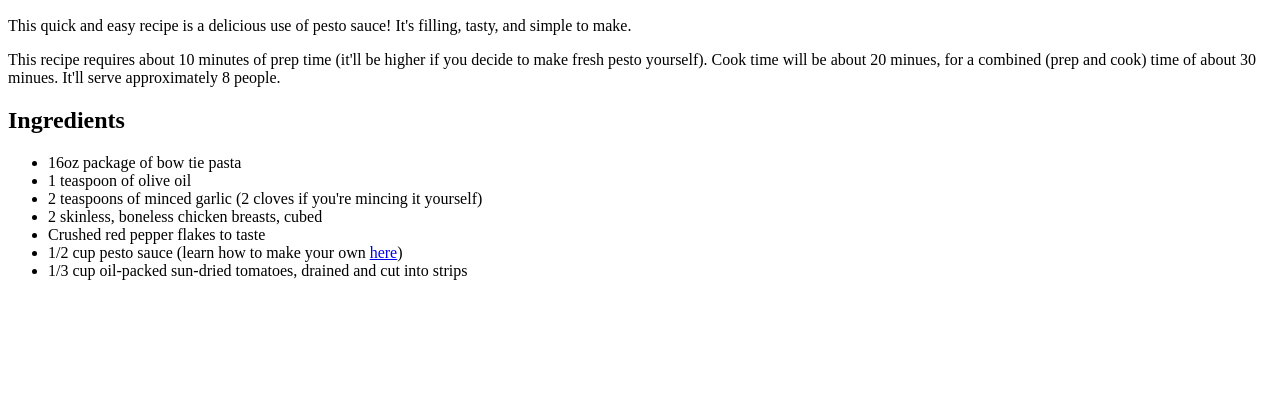
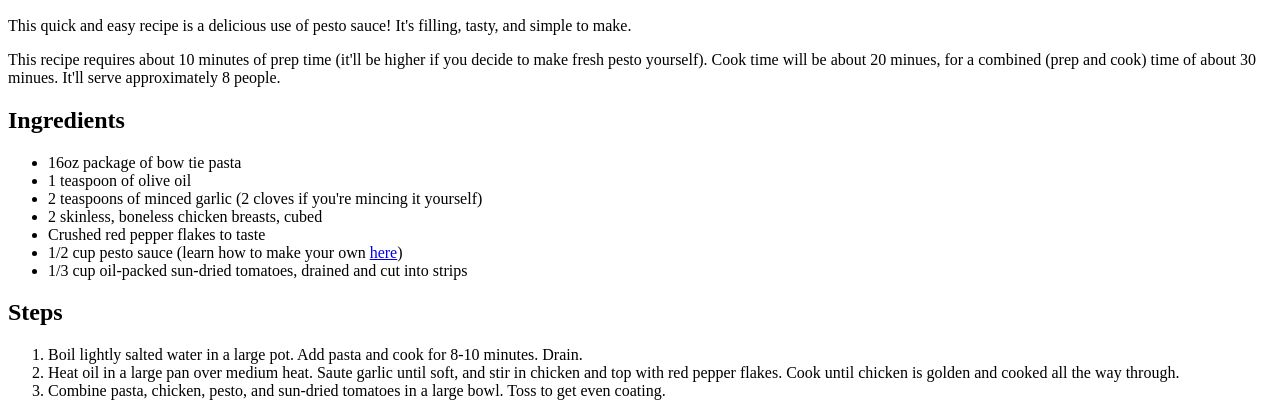
Before and after one commit to KyleMJacobs/odin-recipes, a plain HTML site: page recipes/pesto-pasta-chicken.html in a window 1280 px wide. Shown: the part 434-850 px from the top of the page. Before the commit the page ends 800 px from the top, so only its background shows below. Drawn offline with Linux system fonts and the light colour scheme.

Commit message:
Update pesto-pasta-chicken.html to add steps
Added the steps to the recipe under its own heading and in an organized
list.

```diff
--- a/recipes/pesto-pasta-chicken.html
+++ b/recipes/pesto-pasta-chicken.html
@@ -32,6 +32,14 @@
                 <li>1/3 cup oil-packed sun-dried tomatoes, drained and cut into strips</li>
             </ul>
         </p>
+        <h2>Steps</h2>
+        <p>
+            <ol>
+                <li>Boil lightly salted water in a large pot. Add pasta and cook for 8-10 minutes. Drain.</li>
+                <li>Heat oil in a large pan over medium heat. Saute garlic until soft, and stir in chicken and top with red pepper flakes. Cook until chicken is golden and cooked all the way through.</li>
+                <li>Combine pasta, chicken, pesto, and sun-dried tomatoes in a large bowl. Toss to get even coating.</li>
+            </ol>
+        </p>
 
 
     </body>
```
